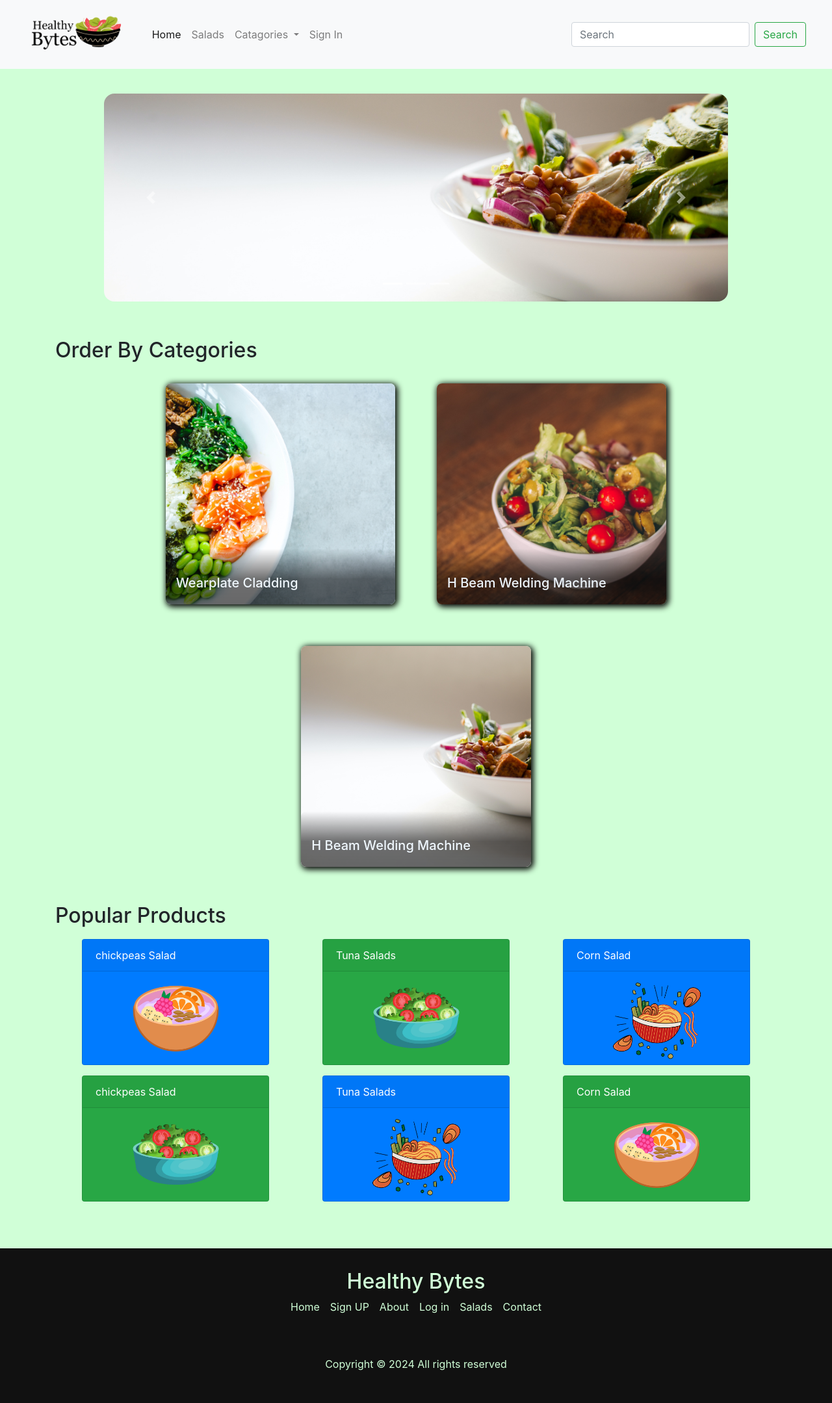
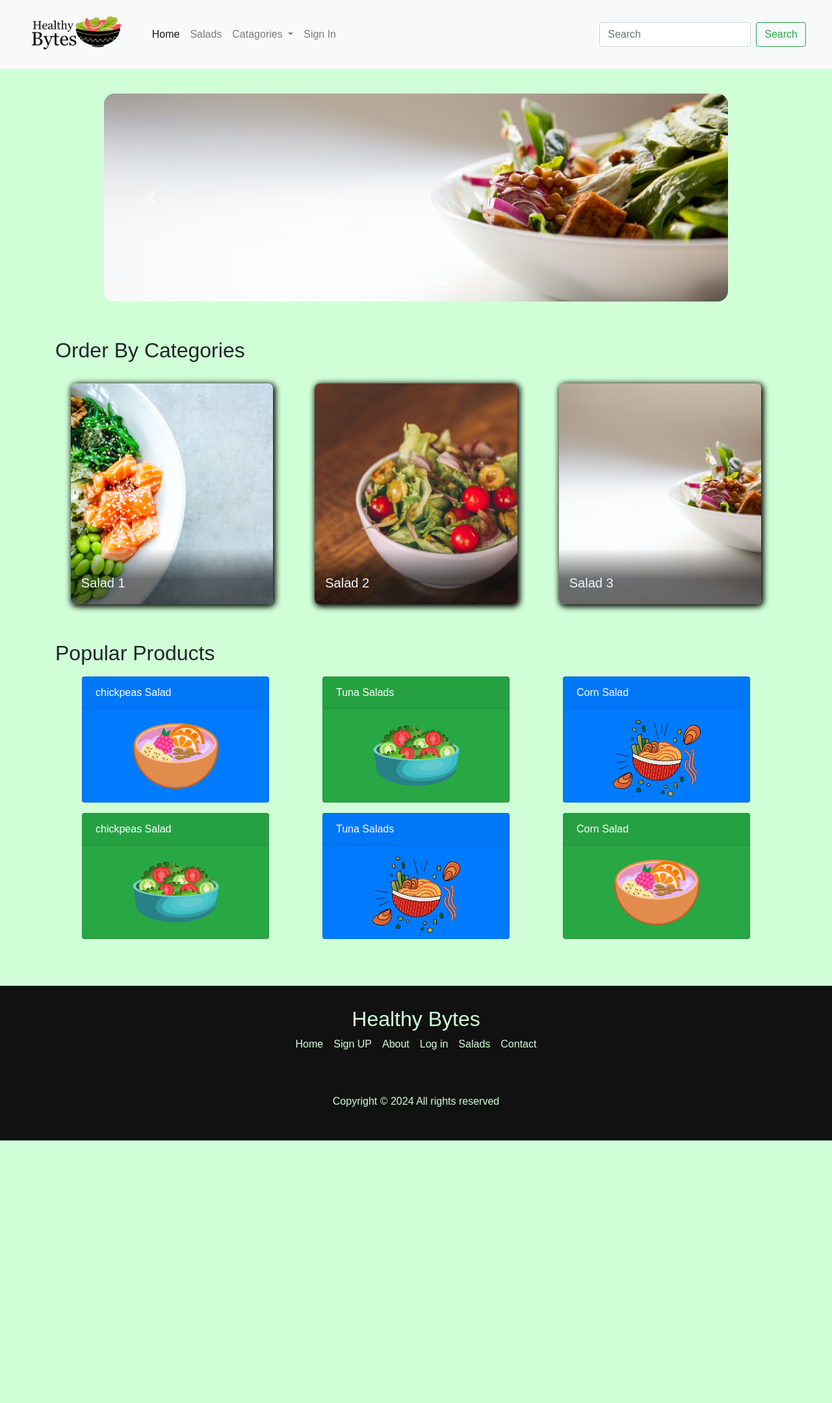
Before and after one commit to Hitansh-Thakur/HealthyBytes, a PHP site: page / in a window 1280 px wide. Shown: the whole page at 65% size. After the commit the page ends 1755 px from the top, so only its background shows below. Run offline with PHP 8.4, Linux system fonts and the light colour scheme; some libraries are stand-ins or nearby versions.

Commit message:
Minor change & Changed Fonts
changed the path of admin panel
changed fonts to Source Sans Pro

```diff
--- a/AdminPanel/delete.php
+++ b/AdminPanel/delete.php
@@ -10,6 +10,6 @@
 $conn->query("DELETE FROM salads WHERE salad_id = $id");
 
 // Redirect to the admin page
-header('Location: admin.php');
+header('Location: ../admin.php');
 exit;
 ?>
--- a/AdminPanel/upload.php
+++ b/AdminPanel/upload.php
@@ -1,9 +1,9 @@
 <?php
 // Include the database configuration file
-include_once 'db.php';
+include_once '../db.php';
 
 
-$targetDir = "uploads/";
+$targetDir = "../uploads/";
 $fileName = basename($_FILES["file"]["name"]);
 $targetFilePath = $targetDir . $fileName;
 $fileType = pathinfo($targetFilePath, PATHINFO_EXTENSION);
@@ -25,6 +25,7 @@
             $insert = $conn->query("INSERT into salads (salad_name, salad_desc, salad_price, nutritional_content, ingredients, salad_img) VALUES ('" . $name . "', '" . $desc . "', '" . $price . "', '" . $nutritional_content . "', '" . $ingredients . "', '" . $fileName . "')");
             if ($insert) {
                 echo "The salad has been added successfully.";
+                header("Location: insert.php");
             } else {
                 echo "Failed to add the salad, please try again.";
             }
--- a/admin.php
+++ b/admin.php
@@ -49,7 +49,7 @@
                         echo "<td>" . $row['ingredients'] . "</td>";
                         echo "<td>" . $row['nutritional_content'] . "</td>";
                         echo "<td><img src='uploads/" . $row['salad_img'] . "' width='250' height='250'></td>";
-                        echo "<td><a href='AdminPanel/edit.php?id=" . $row['salad_id'] . "' class='btn btn-info'>Edit</a> <a href='AdminPanel/delete.php?id=" . $row['salad_id'] . "' class='btn btn-danger'>Delete</a></td>";
+                        echo "<td><a href='AdminPanel/edit.php?id=" . $row['salad_id'] . "' class='btn btn-info my-2'>Edit</a> <a href='AdminPanel/delete.php?id=" . $row['salad_id'] . "' class='btn btn-danger'>Delete</a></td>";
                         echo "</tr>";
                     }
                     ?>
--- a/index.css
+++ b/index.css
@@ -15,6 +15,7 @@
 body {
     background: var(--primary-light)!important;
     margin-top: 6rem!important;
+    font-family: 'Source Sans Pro', sans-serif !important;
     /* height: 100%; */
 
 }
--- a/index.php
+++ b/index.php
@@ -79,7 +79,7 @@
                 <div class="product-container">
                     <div class="product">
                         <div class="product-content">
-                            <h3>Wearplate Cladding</h3>
+                            <h3>Salad 1</h3>
                             <p>
                                 Lorem ipsum dolor, sit amet consectetur adipisicing elit. Lorem ipsum, dolor sit
                                 amet
@@ -92,7 +92,7 @@
 
                     <div class="product">
                         <div class="product-content">
-                            <h3>H Beam Welding Machine</h3>
+                            <h3>Salad 2</h3>
                             <p>
                                 Lorem ipsum dolor, sit amet consectetur adipisicing elit. Lorem ipsum, dolor sit
                                 amet
@@ -105,7 +105,7 @@
 
                     <div class="product">
                         <div class="product-content">
-                            <h3>H Beam Welding Machine</h3>
+                            <h3>Salad 3</h3>
                             <p>
                                 Lorem ipsum dolor, sit amet consectetur adipisicing elit. Lorem ipsum, dolor sit
                                 amet
```
